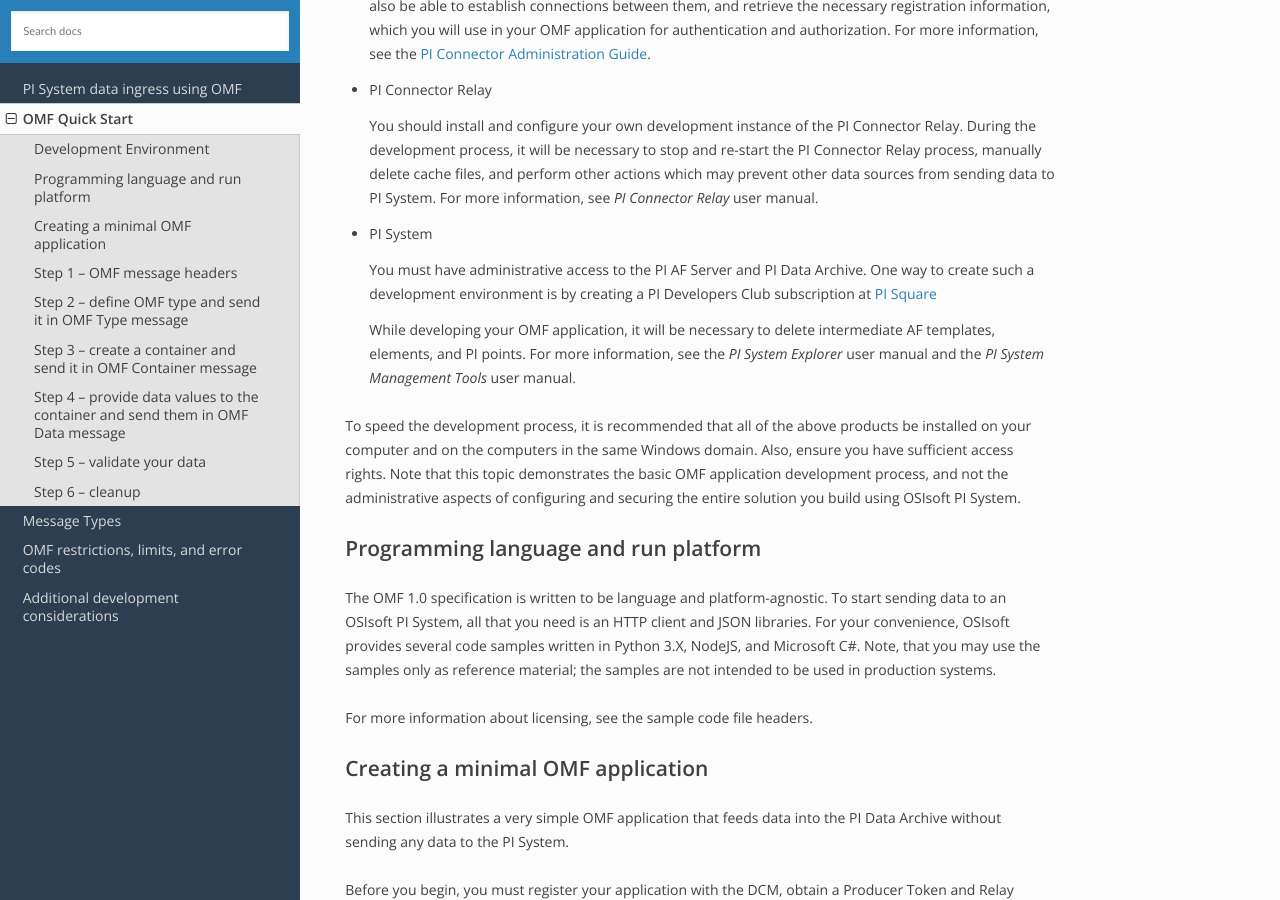
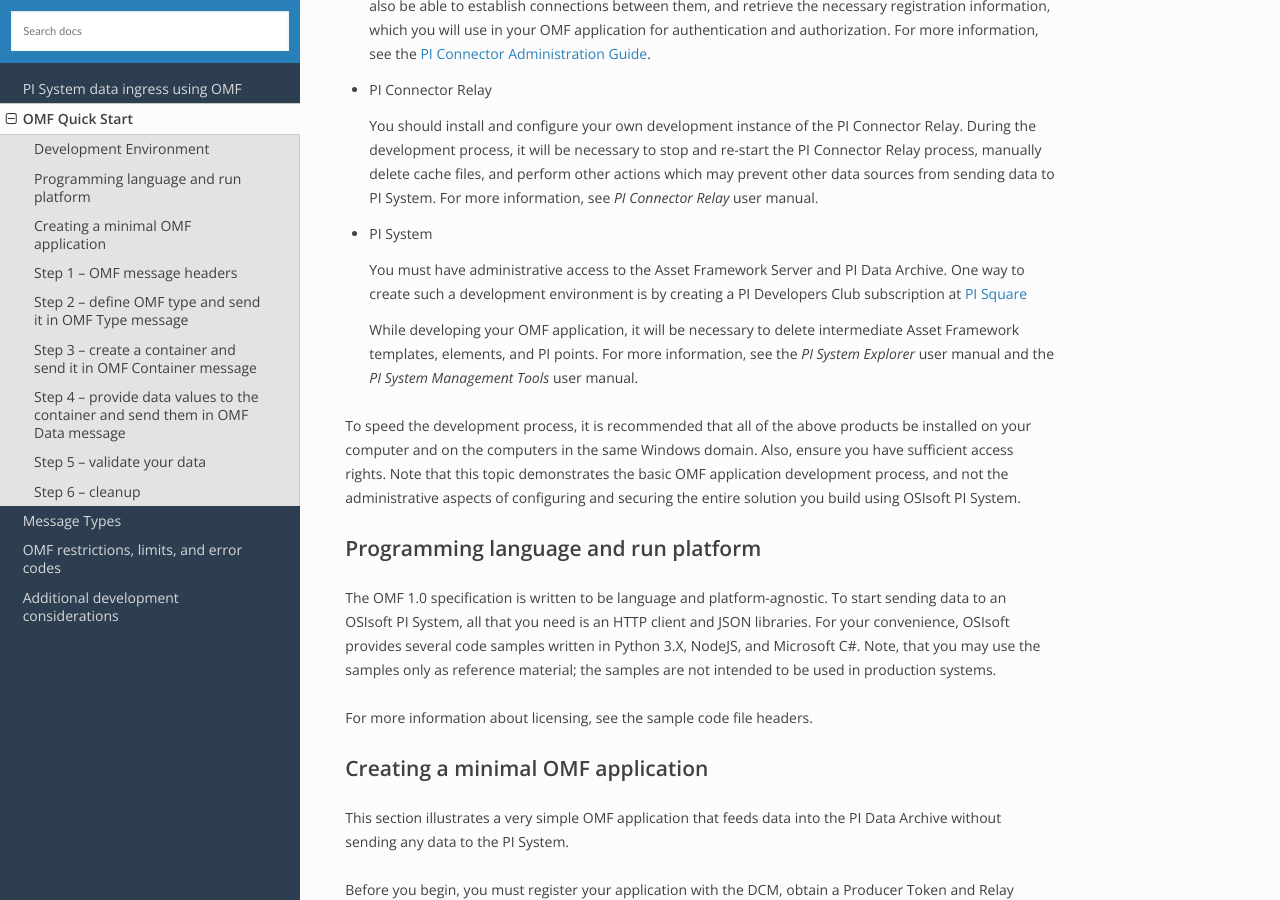
Before and after one commit to osisoft/OMF-Developer-Companion-Guide, a Sphinx documentation site: the page built from docs/OMF_Quick_Start.rst, in a window 1280 px wide and 900 px high, scrolled down 463 px. Built offline with Sphinx 7.4.7 and the Read the Docs theme 2.0.0, drawn with Linux system fonts in a browser that asks for light colours.

Commit message:
Update OMF_Quick_Start.rst

```diff
--- a/docs/OMF_Quick_Start.rst
+++ b/docs/OMF_Quick_Start.rst
@@ -34,11 +34,11 @@
 
 * PI System
 
-  You must have administrative access to the PI AF Server and PI Data Archive. One way to create such a development
+  You must have administrative access to the Asset Framework Server and PI Data Archive. One way to create such a development
   environment is by creating a PI Developers Club subscription at `PI Square <https://pisquare.osisoft.com/>`_
 
   While developing
-  your OMF application, it will be necessary to delete intermediate AF templates, elements, and PI points. For
+  your OMF application, it will be necessary to delete intermediate Asset Framework templates, elements, and PI points. For
   more information, see the *PI System Explorer* user manual and the *PI System Management Tools* user manual.
 
 To speed the development process, it is recommended that all of the above products be
```
